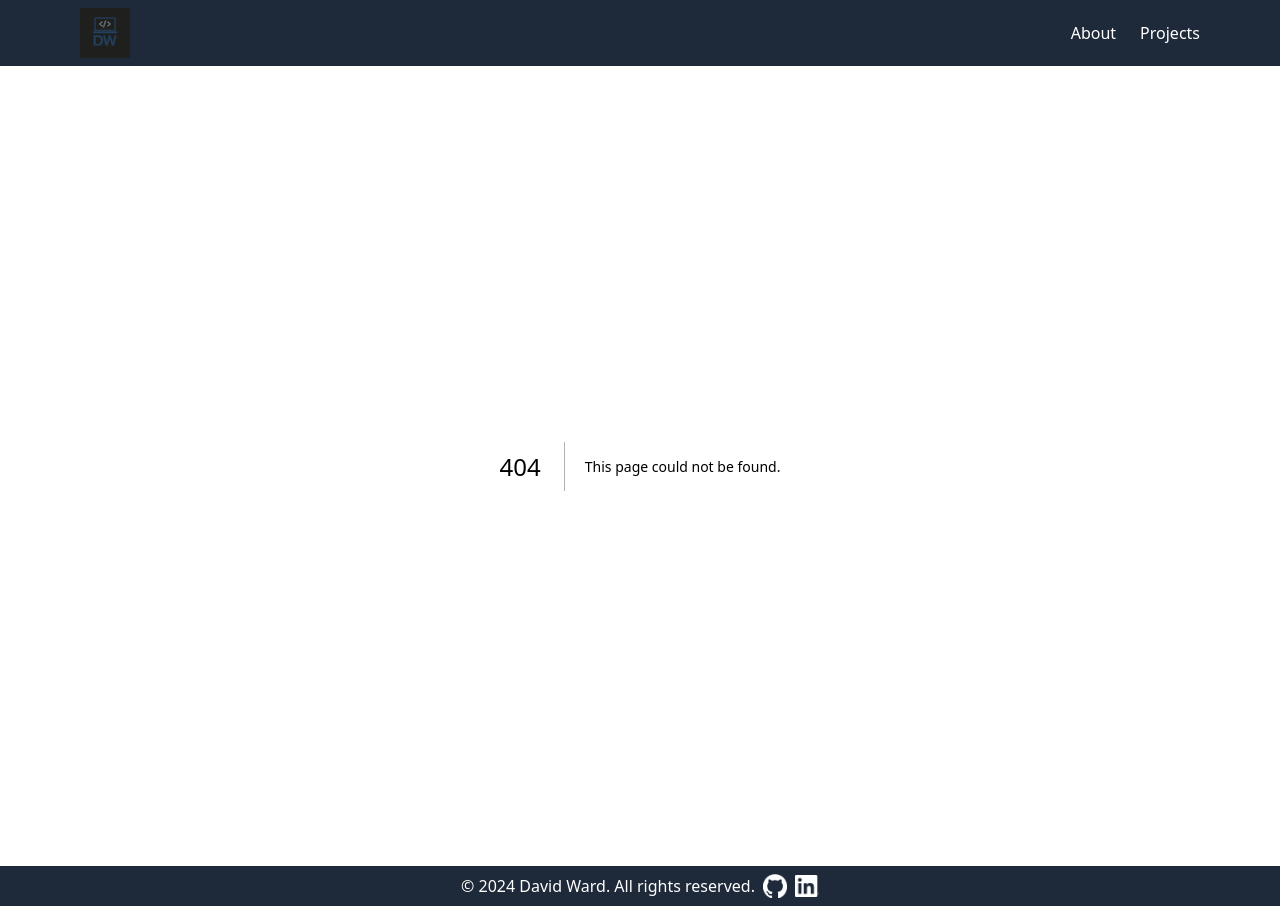
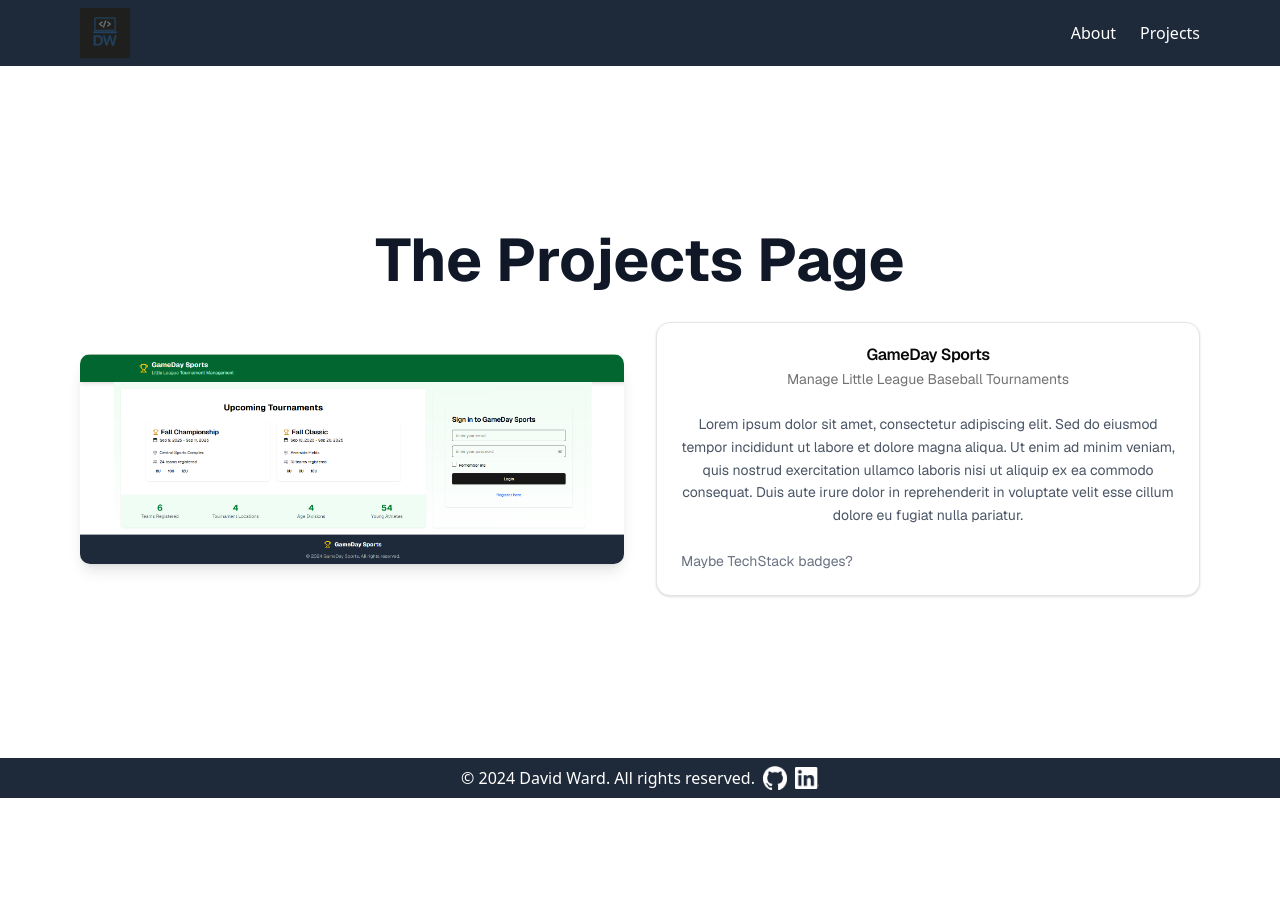
Before and after one commit to david-briarcreekenergy/intern-portfolio-david-ward, a Next.js app: page /projects in a window 1280 px wide. Before the commit this address had no page. After the commit the page ends 800 px from the top, so only its background shows below. Built offline with nearby package versions, Linux system fonts and the light colour scheme.

Commit message:
About Page and Projects Page stubbed out

```diff
--- a/package.json
+++ b/package.json
@@ -10,6 +10,7 @@
   },
   "dependencies": {
     "@heroicons/react": "^2.2.0",
+    "@radix-ui/react-hover-card": "^1.1.15",
     "@radix-ui/react-menubar": "^1.1.16",
     "@radix-ui/react-navigation-menu": "^1.2.14",
     "class-variance-authority": "^0.7.1",
--- /dev/null
+++ b/src/app/about/page.tsx
@@ -0,0 +1,20 @@
+import { LOREM_IPSUM } from '@/constants';
+export default function About() {
+  return (
+    <div className="font-sans grid grid-rows-[20px_1fr_20px] items-center justify-items-center h-[calc(100vh-108px)] p-8 pb-20 gap-16 sm:p-20">
+      <main className="flex flex-col items-center row-start-2 gap-8 text-center">
+        {/* Hero Section */}
+        <section className="hero">
+          <h1 className="text-4xl font-bold text-gray-900 md:text-6xl dark:text-white">
+            The About Page
+          </h1>
+        </section>
+
+        {/* Lorem Ipsum Section */}
+        <div className="max-w-2xl text-lg leading-relaxed text-gray-600 dark:text-gray-300">
+          <p>{LOREM_IPSUM}</p>
+        </div>
+      </main>
+    </div>
+  );
+}
--- /dev/null
+++ b/src/app/components/ui/card.tsx
@@ -0,0 +1,76 @@
+import * as React from "react"
+
+import { cn } from "@/lib/utils"
+
+const Card = React.forwardRef<
+  HTMLDivElement,
+  React.HTMLAttributes<HTMLDivElement>
+>(({ className, ...props }, ref) => (
+  <div
+    ref={ref}
+    className={cn(
+      "rounded-xl border bg-card text-card-foreground shadow",
+      className
+    )}
+    {...props}
+  />
+))
+Card.displayName = "Card"
+
+const CardHeader = React.forwardRef<
+  HTMLDivElement,
+  React.HTMLAttributes<HTMLDivElement>
+>(({ className, ...props }, ref) => (
+  <div
+    ref={ref}
+    className={cn("flex flex-col space-y-1.5 p-6", className)}
+    {...props}
+  />
+))
+CardHeader.displayName = "CardHeader"
+
+const CardTitle = React.forwardRef<
+  HTMLDivElement,
+  React.HTMLAttributes<HTMLDivElement>
+>(({ className, ...props }, ref) => (
+  <div
+    ref={ref}
+    className={cn("font-semibold leading-none tracking-tight", className)}
+    {...props}
+  />
+))
+CardTitle.displayName = "CardTitle"
+
+const CardDescription = React.forwardRef<
+  HTMLDivElement,
+  React.HTMLAttributes<HTMLDivElement>
+>(({ className, ...props }, ref) => (
+  <div
+    ref={ref}
+    className={cn("text-sm text-muted-foreground", className)}
+    {...props}
+  />
+))
+CardDescription.displayName = "CardDescription"
+
+const CardContent = React.forwardRef<
+  HTMLDivElement,
+  React.HTMLAttributes<HTMLDivElement>
+>(({ className, ...props }, ref) => (
+  <div ref={ref} className={cn("p-6 pt-0", className)} {...props} />
+))
+CardContent.displayName = "CardContent"
+
+const CardFooter = React.forwardRef<
+  HTMLDivElement,
+  React.HTMLAttributes<HTMLDivElement>
+>(({ className, ...props }, ref) => (
+  <div
+    ref={ref}
+    className={cn("flex items-center p-6 pt-0", className)}
+    {...props}
+  />
+))
+CardFooter.displayName = "CardFooter"
+
+export { Card, CardHeader, CardFooter, CardTitle, CardDescription, CardContent }
--- a/src/app/constants/MyName.ts
+++ /dev/null
@@ -1 +0,0 @@
-export const MY_NAME: string = 'David Ward';
--- /dev/null
+++ b/src/app/constants/index.ts
@@ -0,0 +1,8 @@
+export const MY_NAME: string = 'David Ward';
+
+export const LOREM_IPSUM = `Lorem ipsum dolor sit amet, consectetur adipiscing elit. Sed do
+  eiusmod tempor incididunt ut labore et dolore magna aliqua. Ut enim
+  ad minim veniam, quis nostrud exercitation ullamco laboris nisi ut
+  aliquip ex ea commodo consequat. Duis aute irure dolor in
+  reprehenderit in voluptate velit esse cillum dolore eu fugiat nulla
+  pariatur.`;
--- a/src/app/page.tsx
+++ b/src/app/page.tsx
@@ -1,13 +1,6 @@
-import Image from 'next/image';
+import { LOREM_IPSUM } from '@/constants';
 
 export default function Home() {
-  const loremIpsum = `Lorem ipsum dolor sit amet, consectetur adipiscing elit. Sed do
-  eiusmod tempor incididunt ut labore et dolore magna aliqua. Ut enim
-  ad minim veniam, quis nostrud exercitation ullamco laboris nisi ut
-  aliquip ex ea commodo consequat. Duis aute irure dolor in
-  reprehenderit in voluptate velit esse cillum dolore eu fugiat nulla
-  pariatur.`;
-
   return (
     <div className="font-sans grid grid-rows-[20px_1fr_20px] items-center justify-items-center h-[calc(100vh-108px)] p-8 pb-20 gap-16 sm:p-20">
       <main className="flex flex-col items-center row-start-2 gap-8 text-center">
@@ -20,7 +13,7 @@
 
         {/* Lorem Ipsum Section */}
         <div className="max-w-2xl text-lg leading-relaxed text-gray-600 dark:text-gray-300">
-          <p>{loremIpsum}</p>
+          <p>{LOREM_IPSUM}</p>
         </div>
       </main>
     </div>
--- /dev/null
+++ b/src/app/projects/page.tsx
@@ -0,0 +1,58 @@
+import Image from 'next/image';
+import GameDaySports from '@public/projects/gameday-sports.png';
+import {
+  Card,
+  CardContent,
+  CardDescription,
+  CardFooter,
+  CardHeader,
+  CardTitle,
+} from '@/components/ui/card';
+import { LOREM_IPSUM } from '@/constants';
+
+export default function Projects() {
+  return (
+    <div className="font-sans grid grid-rows-[20px_1fr_20px] items-center justify-items-center h-[calc(100vh-108px)] p-8 pb-20 gap-16 sm:p-20">
+      <main className="flex flex-col items-center row-start-2 gap-8 text-center">
+        {/* Hero Section */}
+        <section className="hero">
+          <h1 className="text-4xl font-bold text-gray-900 md:text-6xl dark:text-white">
+            The Projects Page
+          </h1>
+        </section>
+
+        {/* Project Section */}
+        <section className="w-full max-w-6xl">
+          <div className="grid items-center grid-cols-1 gap-8 md:grid-cols-2">
+            {/* Image */}
+            <div className="flex justify-center">
+              <Image
+                src={GameDaySports}
+                alt="GameDay Sports Project Image"
+                className="rounded-lg shadow-lg"
+              />
+            </div>
+
+            {/* Card */}
+            <Card className="w-full">
+              <CardHeader>
+                <CardTitle>GameDay Sports</CardTitle>
+                <CardDescription>
+                  Manage Little League Baseball Tournaments
+                </CardDescription>
+              </CardHeader>
+              <CardContent>
+                <p className="text-sm leading-relaxed text-gray-600 dark:text-gray-300">
+                  {LOREM_IPSUM}
+                </p>
+              </CardContent>
+              <CardFooter>
+                <p className="text-sm text-gray-500">Maybe TechStack badges?</p>
+              </CardFooter>
+            </Card>
+          </div>
+        </section>
+      </main>
+    </div>
+  );
+}
```
Also changed, not shown: public/projects/gameday-sports.png (added), 1 other file (tests, documents, lock files or other folders).
